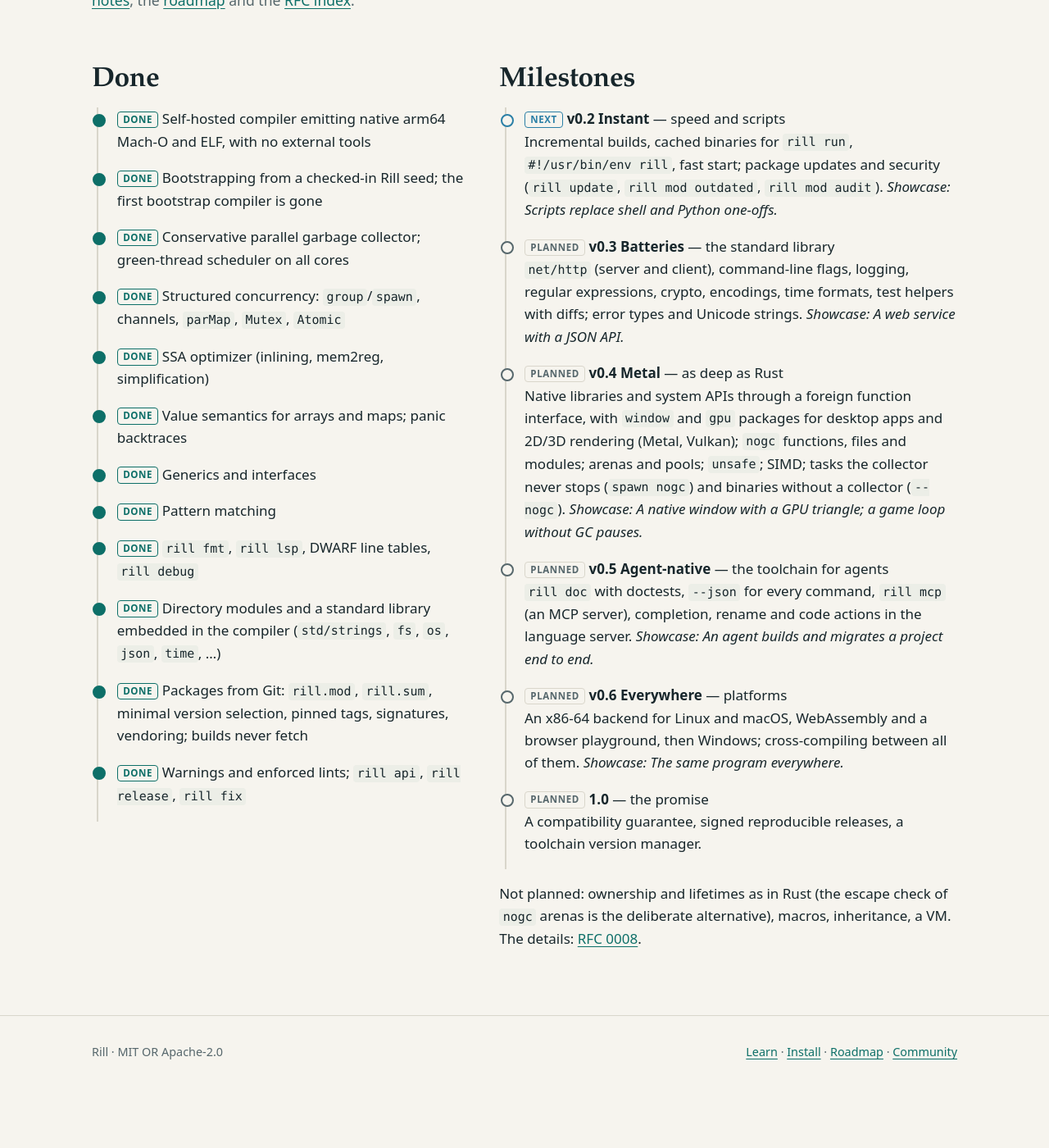
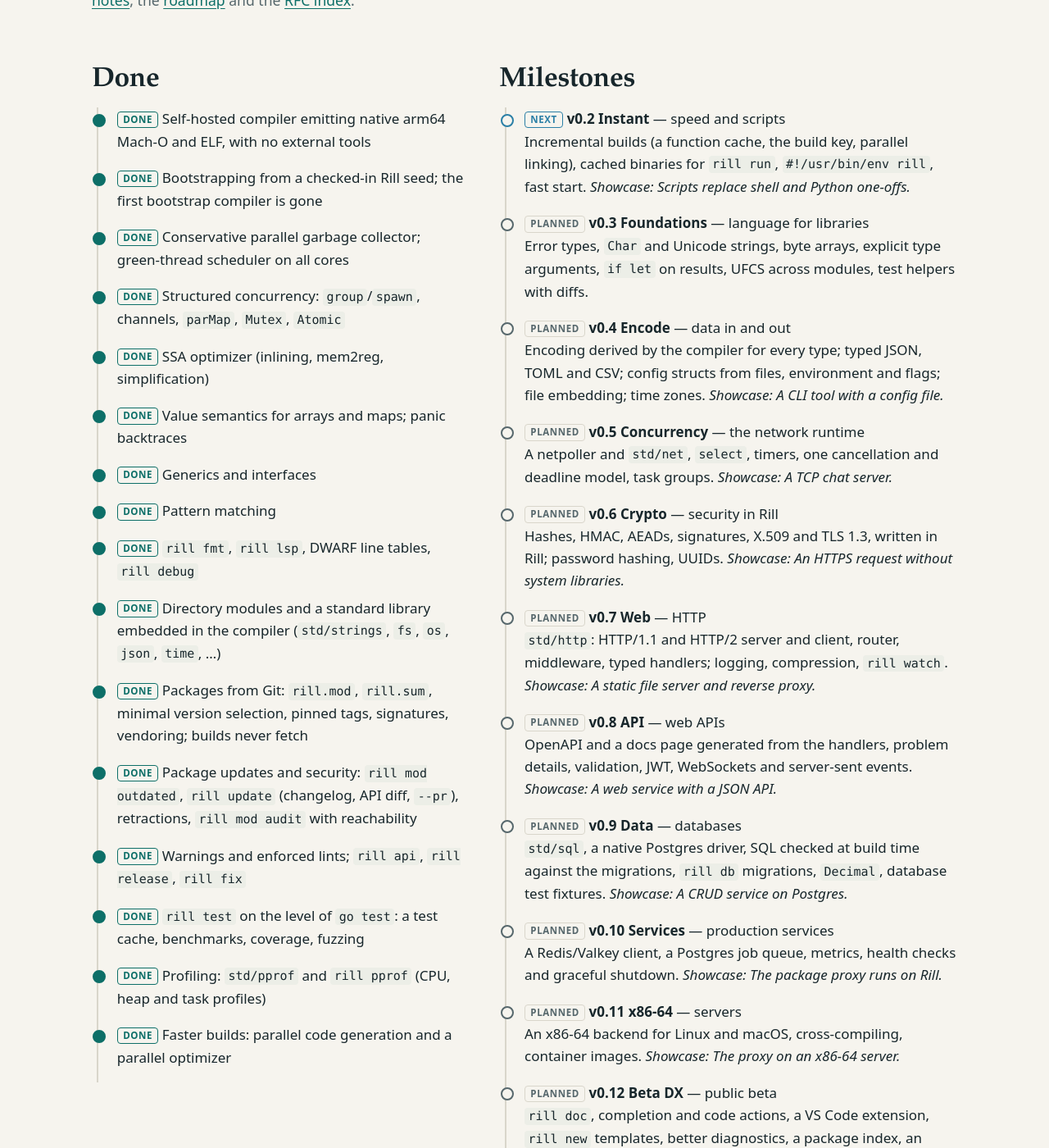
Before and after one commit to rillang/rillang.github.io, a Jekyll site: the page site/roadmap.html, which Jekyll copies as it is, in a window 1280 px wide and 1400 px high, scrolled down 258 px. Shown: the whole window at 82% size. Built offline with Jekyll 4.4.1, drawn with Linux system fonts in a browser that asks for light colours; before the commit the page ends 1600 px from its top, so only the background shows below that; some of the changed text lies outside the part shown.

Commit message:
site: roadmap v0.2 to v0.18, public beta at v0.12
Co-Authored-By: Claude Opus 5.5 <noreply@anthropic.com>

```diff
--- a/site/learn.html
+++ b/site/learn.html
@@ -87,8 +87,8 @@
       an interactive introduction in the terminal, in the spirit of A Tour of Go.</li>
     <li><span class="tag">planned</span> <strong>Exercises</strong>: small broken programs
       to fix until the tests pass, in the spirit of Rustlings.</li>
-    <li><span class="tag">planned</span> <strong>A playground</strong> in the browser, after
-      the WebAssembly target.</li>
+    <li><span class="tag">planned</span> <strong>A playground</strong>: on a server with
+      the public beta, in the browser after the WebAssembly target.</li>
     <li><span class="tag">planned</span> <strong>Standard library documentation</strong>,
       rendered from <code>///</code> comments by <code>rill doc</code>.</li>
   </ul>
--- a/site/roadmap.html
+++ b/site/roadmap.html
@@ -61,25 +61,58 @@
         <li class="done"><span class="tag done">done</span> Packages from Git:
           <code>rill.mod</code>, <code>rill.sum</code>, minimal version selection, pinned
           tags, signatures, vendoring; builds never fetch</li>
+        <li class="done"><span class="tag done">done</span> Package updates and security:
+          <code>rill mod outdated</code>, <code>rill update</code> (changelog, API diff,
+          <code>--pr</code>), retractions, <code>rill mod audit</code> with reachability</li>
         <li class="done"><span class="tag done">done</span> Warnings and enforced lints;
           <code>rill api</code>, <code>rill release</code>, <code>rill fix</code></li>
+        <li class="done"><span class="tag done">done</span> <code>rill test</code> on the
+          level of <code>go test</code>: a test cache, benchmarks, coverage, fuzzing</li>
+        <li class="done"><span class="tag done">done</span> Profiling: <code>std/pprof</code>
+          and <code>rill pprof</code> (CPU, heap and task profiles)</li>
+        <li class="done"><span class="tag done">done</span> Faster builds: parallel code
+          generation and a parallel optimizer</li>
       </ul>
     </div>
     <div>
       <h2>Milestones</h2>
       <ul class="timeline">
         <li class="next"><span class="tag next">next</span> <strong>v0.2 Instant</strong> — speed and scripts<br>
-          Incremental builds, cached binaries for <code>rill run</code>, <code>#!/usr/bin/env rill</code>, fast start; package updates and security (<code>rill update</code>, <code>rill mod outdated</code>, <code>rill mod audit</code>). <em>Showcase: Scripts replace shell and Python one-offs.</em></li>
-        <li class=""><span class="tag planned">planned</span> <strong>v0.3 Batteries</strong> — the standard library<br>
-          <code>net/http</code> (server and client), command-line flags, logging, regular expressions, crypto, encodings, time formats, test helpers with diffs; error types and Unicode strings. <em>Showcase: A web service with a JSON API.</em></li>
-        <li class=""><span class="tag planned">planned</span> <strong>v0.4 Metal</strong> — as deep as Rust<br>
-          Native libraries and system APIs through a foreign function interface, with <code>window</code> and <code>gpu</code> packages for desktop apps and 2D/3D rendering (Metal, Vulkan); <code>nogc</code> functions, files and modules; arenas and pools; <code>unsafe</code>; SIMD; tasks the collector never stops (<code>spawn nogc</code>) and binaries without a collector (<code>--nogc</code>). <em>Showcase: A native window with a GPU triangle; a game loop without GC pauses.</em></li>
-        <li class=""><span class="tag planned">planned</span> <strong>v0.5 Agent-native</strong> — the toolchain for agents<br>
-          <code>rill doc</code> with doctests, <code>--json</code> for every command, <code>rill mcp</code> (an MCP server), completion, rename and code actions in the language server. <em>Showcase: An agent builds and migrates a project end to end.</em></li>
-        <li class=""><span class="tag planned">planned</span> <strong>v0.6 Everywhere</strong> — platforms<br>
-          An x86-64 backend for Linux and macOS, WebAssembly and a browser playground, then Windows; cross-compiling between all of them. <em>Showcase: The same program everywhere.</em></li>
+          Incremental builds (a function cache, the build key, parallel linking), cached binaries for <code>rill run</code>, <code>#!/usr/bin/env rill</code>, fast start. <em>Showcase: Scripts replace shell and Python one-offs.</em></li>
+        <li class=""><span class="tag planned">planned</span> <strong>v0.3 Foundations</strong> — language for libraries<br>
+          Error types, <code>Char</code> and Unicode strings, byte arrays, explicit type arguments, <code>if let</code> on results, UFCS across modules, test helpers with diffs.</li>
+        <li class=""><span class="tag planned">planned</span> <strong>v0.4 Encode</strong> — data in and out<br>
+          Encoding derived by the compiler for every type; typed JSON, TOML and CSV; config structs from files, environment and flags; file embedding; time zones. <em>Showcase: A CLI tool with a config file.</em></li>
+        <li class=""><span class="tag planned">planned</span> <strong>v0.5 Concurrency</strong> — the network runtime<br>
+          A netpoller and <code>std/net</code>, <code>select</code>, timers, one cancellation and deadline model, task groups. <em>Showcase: A TCP chat server.</em></li>
+        <li class=""><span class="tag planned">planned</span> <strong>v0.6 Crypto</strong> — security in Rill<br>
+          Hashes, HMAC, AEADs, signatures, X.509 and TLS 1.3, written in Rill; password hashing, UUIDs. <em>Showcase: An HTTPS request without system libraries.</em></li>
+        <li class=""><span class="tag planned">planned</span> <strong>v0.7 Web</strong> — HTTP<br>
+          <code>std/http</code>: HTTP/1.1 and HTTP/2 server and client, router, middleware, typed handlers; logging, compression, <code>rill watch</code>. <em>Showcase: A static file server and reverse proxy.</em></li>
+        <li class=""><span class="tag planned">planned</span> <strong>v0.8 API</strong> — web APIs<br>
+          OpenAPI and a docs page generated from the handlers, problem details, validation, JWT, WebSockets and server-sent events. <em>Showcase: A web service with a JSON API.</em></li>
+        <li class=""><span class="tag planned">planned</span> <strong>v0.9 Data</strong> — databases<br>
+          <code>std/sql</code>, a native Postgres driver, SQL checked at build time against the migrations, <code>rill db</code> migrations, <code>Decimal</code>, database test fixtures. <em>Showcase: A CRUD service on Postgres.</em></li>
+        <li class=""><span class="tag planned">planned</span> <strong>v0.10 Services</strong> — production services<br>
+          A Redis/Valkey client, a Postgres job queue, metrics, health checks and graceful shutdown. <em>Showcase: The package proxy runs on Rill.</em></li>
+        <li class=""><span class="tag planned">planned</span> <strong>v0.11 x86-64</strong> — servers<br>
+          An x86-64 backend for Linux and macOS, cross-compiling, container images. <em>Showcase: The proxy on an x86-64 server.</em></li>
+        <li class=""><span class="tag planned">planned</span> <strong>v0.12 Beta DX</strong> — public beta<br>
+          <code>rill doc</code>, completion and code actions, a VS Code extension, <code>rill new</code> templates, better diagnostics, a package index, an installer, <code>rill tour</code>, a playground. <em>Showcase: The public beta.</em></li>
+        <li class=""><span class="tag planned">planned</span> <strong>v0.13 FFI</strong> — native libraries<br>
+          A foreign function interface: C libraries, callbacks, <code>rill bind</code>; SQLite. <em>Showcase: SQLite from Rill.</em></li>
+        <li class=""><span class="tag planned">planned</span> <strong>v0.14 Metal</strong> — as deep as Rust<br>
+          <code>nogc</code> functions, files and modules; arenas and pools; <code>unsafe</code>; SIMD; tasks the collector never stops (<code>spawn nogc</code>) and binaries without a collector (<code>--nogc</code>). <em>Showcase: A simulation without GC pauses.</em></li>
+        <li class=""><span class="tag planned">planned</span> <strong>v0.15 Native apps</strong> — desktop and graphics<br>
+          <code>window</code> and <code>gpu</code> packages for desktop apps and 2D/3D rendering (Metal, Vulkan), a 2D engine. <em>Showcase: A GPU triangle; a small game.</em></li>
+        <li class=""><span class="tag planned">planned</span> <strong>v0.16 Agent-native</strong> — the toolchain for agents<br>
+          <code>--json</code> for every command, <code>rill mcp</code> (an MCP server), structured test output. <em>Showcase: An agent builds and migrates a project end to end.</em></li>
+        <li class=""><span class="tag planned">planned</span> <strong>v0.17 Everywhere</strong> — platforms<br>
+          Windows, WebAssembly and a browser playground. <em>Showcase: The same program everywhere.</em></li>
+        <li class=""><span class="tag planned">planned</span> <strong>v0.18 Protocols</strong> — more protocols<br>
+          HTTP/3 and QUIC, gRPC, OpenTelemetry, YAML, message brokers, HTML templates, S3.</li>
         <li class=""><span class="tag planned">planned</span> <strong>1.0</strong> — the promise<br>
-          A compatibility guarantee, signed reproducible releases, a toolchain version manager.</li>
+          A compatibility guarantee, signed reproducible releases. Not soon: the v0.x series comes first.</li>
       </ul>
       <p>Not planned: ownership and lifetimes as in Rust (the escape check of <code>nogc</code>
         arenas is the deliberate alternative), macros, inheritance, a VM. The details:
```
